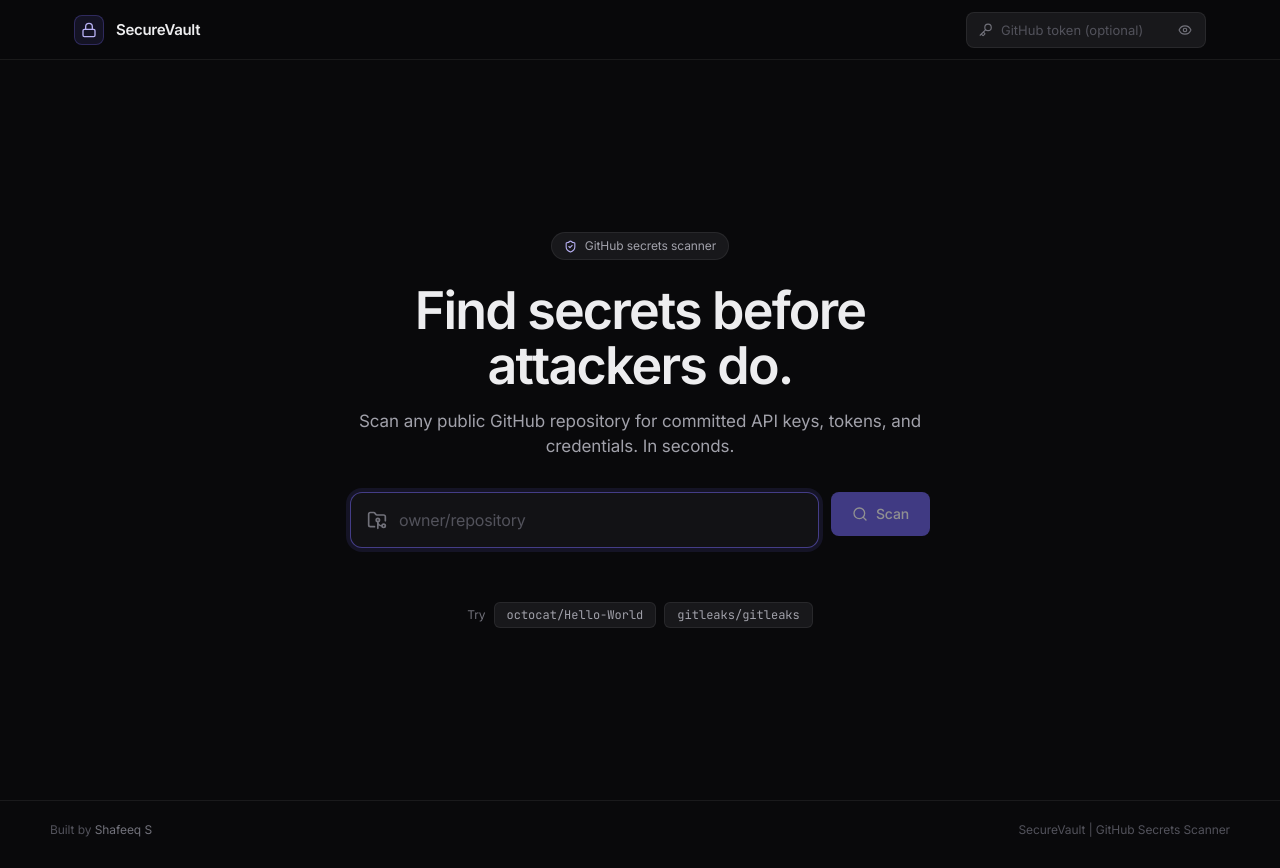
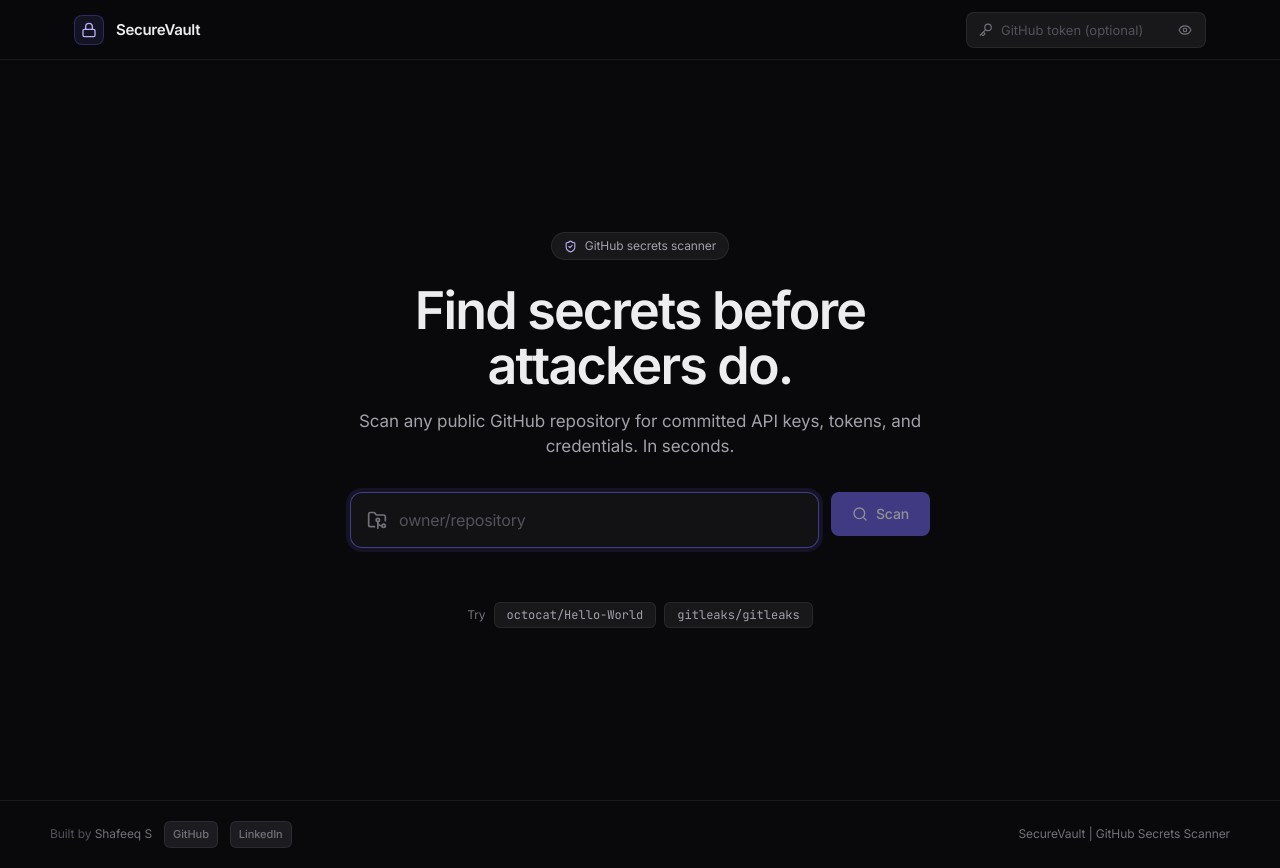
Before and after one commit to Shafeeq-Cybersec/SecureVault, a React (Vite) app in the folder client/: page / in a window 1280 px wide. Built offline with nearby package versions, Linux system fonts and the light colour scheme; no server answers.

Commit message:
add github and linkedin links in footer

```diff
--- a/client/src/App.tsx
+++ b/client/src/App.tsx
@@ -89,8 +89,12 @@ function App() {
 
       <footer className="footer">
         <div className="footer__inner">
-          <span>Built by <a href="https://github.com/Shafeeq-Cybersec" target="_blank" rel="noopener noreferrer">Shafeeq S</a></span>
-          <span>SecureVault | GitHub Secrets Scanner</span>
+          <div className="footer__left">
+            <span>Built by <a href="https://github.com/Shafeeq-Cybersec" target="_blank" rel="noopener noreferrer">Shafeeq S</a></span>
+            <a href="https://github.com/Shafeeq-Cybersec" target="_blank" rel="noopener noreferrer" title="GitHub" className="footer__badge">GitHub</a>
+            <a href="https://www.linkedin.com/in/shafeeq-cybersec/" target="_blank" rel="noopener noreferrer" title="LinkedIn" className="footer__badge">LinkedIn</a>
+          </div>
+          <span className="footer__right">SecureVault | GitHub Secrets Scanner</span>
         </div>
       </footer>
     </div>
--- a/client/src/styles/components.css
+++ b/client/src/styles/components.css
@@ -6,6 +6,15 @@
   min-height: 100vh;
   display: flex;
   flex-direction: column;
+}
+
+.app-shell > *:not(.footer) {
+  flex-shrink: 0;
+}
+
+.app-shell .hero,
+.app-shell > main {
+  flex: 1;
 }
 
 /* ----------------------------------------------------------------- buttons */
@@ -1121,6 +1130,7 @@
 .footer {
   border-top: 1px solid var(--border);
   padding: var(--space-5) var(--space-6);
+  margin-top: auto;
 }
 .footer__inner {
   max-width: var(--content-max);
@@ -1128,14 +1138,41 @@
   display: flex;
   align-items: center;
   justify-content: space-between;
+  gap: var(--space-5);
   font-size: 12px;
   color: var(--text-quaternary);
 }
+.footer__left {
+  display: flex;
+  align-items: center;
+  gap: var(--space-3);
+}
+.footer__right {
+  color: var(--text-tertiary);
+}
 .footer__inner a {
   color: var(--text-tertiary);
+  transition: color 200ms;
 }
 .footer__inner a:hover {
   color: var(--text-secondary);
+}
+.footer__badge {
+  display: inline-block;
+  padding: 4px 8px;
+  background: var(--bg-hover);
+  border: 1px solid var(--border);
+  border-radius: var(--radius-sm);
+  font-size: 11px;
+  font-weight: 500;
+  color: var(--text-tertiary) !important;
+  text-decoration: none;
+  transition: all 200ms;
+}
+.footer__badge:hover {
+  background: var(--accent-bg);
+  border-color: var(--accent-border);
+  color: var(--accent-text) !important;
 }
 
 /* ------------------------------------------------------------- animations */
@@ -1236,8 +1273,11 @@ a {
   .footer__inner {
     flex-direction: column;
     align-items: center;
-    gap: var(--space-1);
+    gap: var(--space-3);
     text-align: center;
+  }
+  .footer__left {
+    justify-content: center;
   }
   .state {
     padding: var(--space-12) var(--space-5);
```
